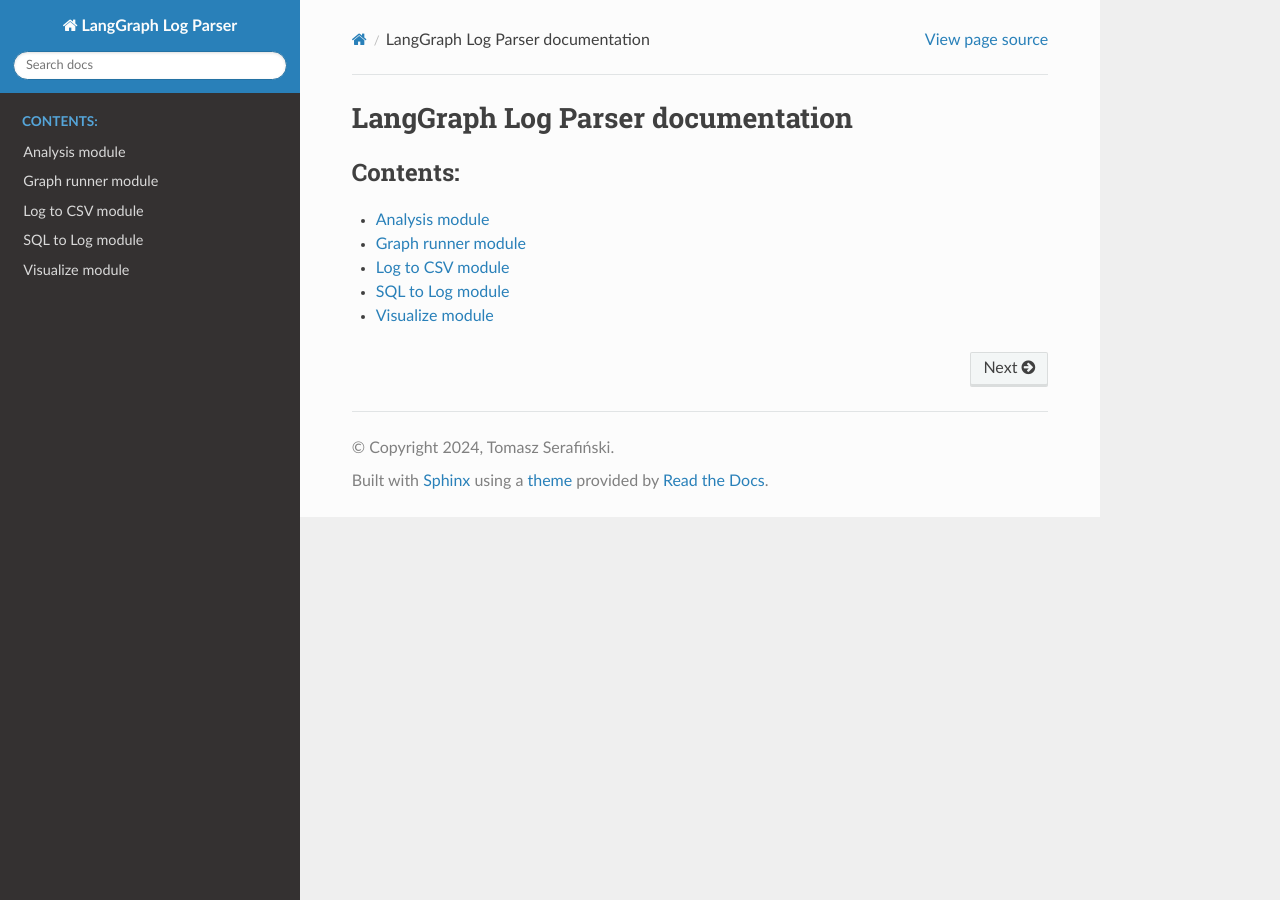
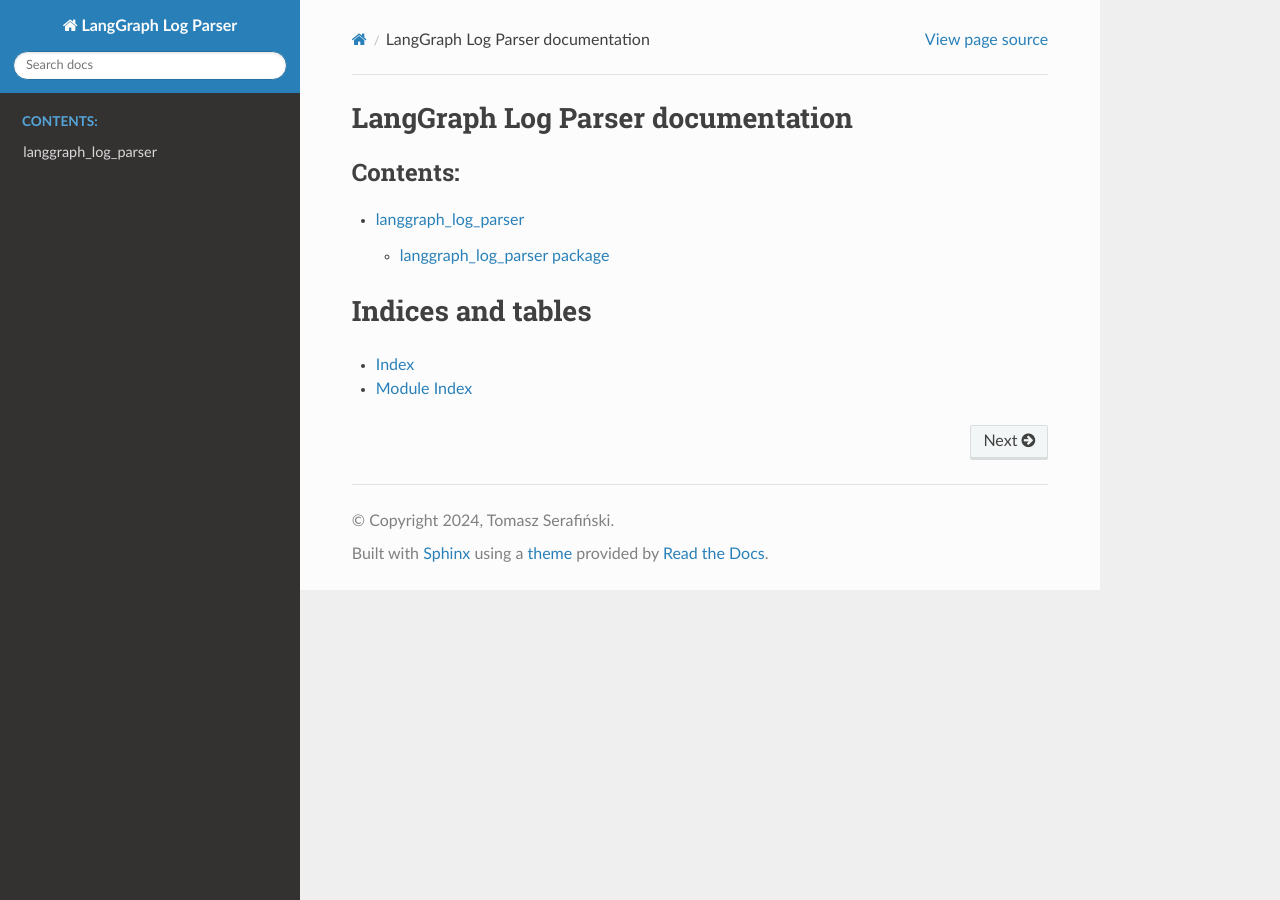
Before and after one commit to serafinski/LangGraph-Compare, a Sphinx documentation site: the page built from docs/index.rst, in a window 1280 px wide. Built offline with Sphinx 7.4.7 and the Read the Docs theme 3.1.0, drawn with Linux system fonts in a browser that asks for light colours.

Commit message:
updated sphinx docs to be better generated

```diff
--- a/docs/analysis.rst
+++ /dev/null
@@ -1,6 +0,0 @@
-Analysis module
-===============
-
-
-.. automodule:: analysis
-   :members:
--- a/docs/conf.py
+++ b/docs/conf.py
@@ -5,11 +5,10 @@
 
 # -- Project information -----------------------------------------------------
 # https://www.sphinx-doc.org/en/master/usage/configuration.html#project-information
+
+import os
 import sys
-from pathlib import Path
-
-sys.path.insert(0, str(Path('..', 'langgraph_log_parser').resolve()))
-
+sys.path.insert(0, os.path.abspath('..'))
 
 project = 'LangGraph Log Parser'
 copyright = '2024, Tomasz Serafiński'
@@ -19,7 +18,11 @@ release = '0.1.0'
 # -- General configuration ---------------------------------------------------
 # https://www.sphinx-doc.org/en/master/usage/configuration.html#general-configuration
 
-extensions = ['sphinx.ext.autodoc']
+extensions = [
+    "sphinx.ext.todo",
+    "sphinx.ext.viewcode",
+    "sphinx.ext.autodoc"
+]
 
 templates_path = ['_templates']
 exclude_patterns = ['_build', 'Thumbs.db', '.DS_Store']
--- a/docs/graph_runner.rst
+++ /dev/null
@@ -1,6 +0,0 @@
-Graph runner module
-===================
-
-
-.. automodule:: graph_runner
-   :members:
--- a/docs/index.rst
+++ b/docs/index.rst
@@ -1,16 +1,19 @@
 .. LangGraph Log Parser documentation master file, created by
-   sphinx-quickstart on Fri Nov 15 12:27:10 2024.
+   sphinx-quickstart on Sat Nov 16 00:19:00 2024.
    You can adapt this file completely to your liking, but it should at least
    contain the root `toctree` directive.
 
 LangGraph Log Parser documentation
 ==================================
+
 .. toctree::
    :maxdepth: 2
    :caption: Contents:
 
-   analysis
-   graph_runner
-   log_to_csv
-   sql_to_log
-   visualize
+   modules
+
+Indices and tables
+==================
+
+* :ref:`genindex`
+* :ref:`modindex`
--- /dev/null
+++ b/docs/langgraph_log_parser.rst
@@ -0,0 +1,53 @@
+langgraph\_log\_parser package
+==============================
+
+Submodules
+----------
+
+langgraph\_log\_parser.analysis module
+--------------------------------------
+
+.. automodule:: langgraph_log_parser.analysis
+   :members:
+   :undoc-members:
+   :show-inheritance:
+
+langgraph\_log\_parser.graph\_runner module
+-------------------------------------------
+
+.. automodule:: langgraph_log_parser.graph_runner
+   :members:
+   :undoc-members:
+   :show-inheritance:
+
+langgraph\_log\_parser.log\_to\_csv module
+------------------------------------------
+
+.. automodule:: langgraph_log_parser.log_to_csv
+   :members:
+   :undoc-members:
+   :show-inheritance:
+
+langgraph\_log\_parser.sql\_to\_log module
+------------------------------------------
+
+.. automodule:: langgraph_log_parser.sql_to_log
+   :members:
+   :undoc-members:
+   :show-inheritance:
+
+langgraph\_log\_parser.visualize module
+---------------------------------------
+
+.. automodule:: langgraph_log_parser.visualize
+   :members:
+   :undoc-members:
+   :show-inheritance:
+
+Module contents
+---------------
+
+.. automodule:: langgraph_log_parser
+   :members:
+   :undoc-members:
+   :show-inheritance:
--- a/docs/log_to_csv.rst
+++ /dev/null
@@ -1,6 +0,0 @@
-Log to CSV module
-=================
-
-
-.. automodule:: log_to_csv
-   :members:
--- /dev/null
+++ b/docs/modules.rst
@@ -0,0 +1,7 @@
+langgraph_log_parser
+====================
+
+.. toctree::
+   :maxdepth: 4
+
+   langgraph_log_parser
--- a/docs/sql_to_log.rst
+++ /dev/null
@@ -1,6 +0,0 @@
-SQL to Log module
-=================
-
-
-.. automodule:: sql_to_log
-   :members:
--- a/docs/visualize.rst
+++ /dev/null
@@ -1,6 +0,0 @@
-Visualize module
-=================
-
-
-.. automodule:: visualize
-   :members:
```
